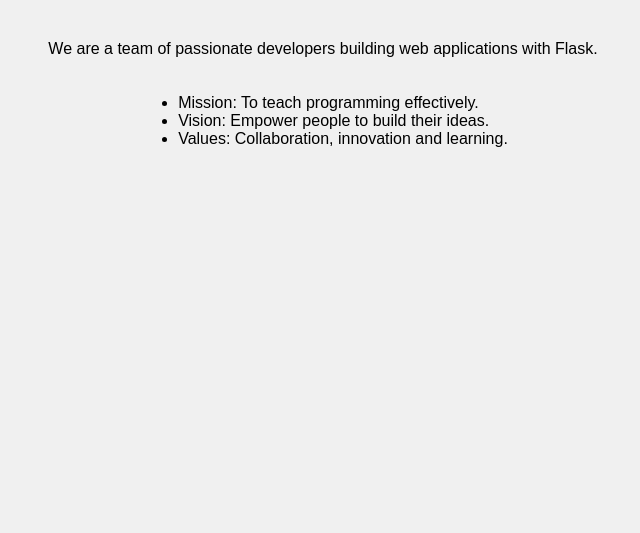
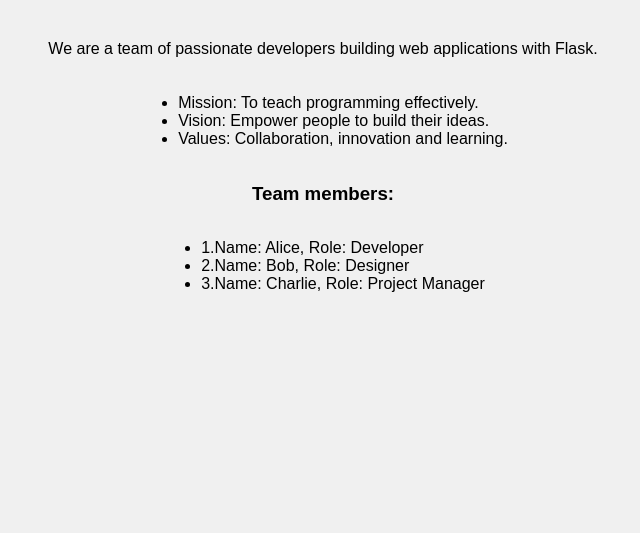
Before and after one commit to Ana0715/module_7_Flask, a Flask app: page /about in a window 1280 px wide. Shown: the part 157-690 px from the top of the page, without its empty margins (317-957 px from the left). Run offline with Flask 2, Linux system fonts and the light colour scheme.

Commit message:
Flask. Урок 9

```diff
--- a/flask_practice1/app/routes.py
+++ b/flask_practice1/app/routes.py
@@ -1,17 +1,32 @@
 from flask import render_template, request, redirect, jsonify, url_for
 from app import app
+from datetime import datetime
 
 @app.route('/')
 def home():
-    return render_template('index.html')
+    current_time = datetime.now()
+    return render_template('index.html', current_time=current_time)
 
 @app.route('/about')
 def about():
-    return render_template('about.html')
+    team_members = [
+        {'name': 'Alice', 'role': 'Developer'},
+        {'name': 'Bob', 'role': 'Designer'},
+        {'name': 'Charlie', 'role': 'Project Manager'}
+    ]
+    return render_template('about.html', team_members=team_members)
 
 @app.route('/contact')
 def contact():
-    return render_template('contact.html')
+    customer_care = {
+        'number': '3-45-89',
+        'address': {
+            'city': 'London',
+            'street':'Carey Street',
+            'building': 666
+        }
+    }
+    return render_template('contact.html', customer_care=customer_care)
 
 @app.route('/submit', methods=['POST', 'GET'])
 def submit():
--- a/flask_practice1/app/templates/about.html
+++ b/flask_practice1/app/templates/about.html
@@ -10,5 +10,11 @@
     <li>Vision: Empower people to build their ideas.</li>
     <li>Values: Collaboration, innovation and learning.</li>
 </ul>
+<h3>Team members:</h3>
+<ul>
+    {% for member in team_members %}
+        <li> {{ loop.index }}.Name: {{ member.name }}, Role: {{ member.role }} </li>
+    {% endfor %}
+</ul>
 
 {% endblock %}
--- a/flask_practice1/app/templates/contact.html
+++ b/flask_practice1/app/templates/contact.html
@@ -24,6 +24,12 @@
             </div>
         </div>
     </form>
+    <p>Customer Care Department:</p>
+    <ul>
+        <li>Number: {{ customer_care.number }}</li>
+        <li>Address: {{ customer_care.address.city }}, {{ customer_care.address.street }} {{ customer_care.address.building }}</li>
+    </ul>
+
 </div>
 
 
--- a/flask_practice1/app/templates/index.html
+++ b/flask_practice1/app/templates/index.html
@@ -5,5 +5,7 @@
 {% block content %}
 <h1><strong>Welcome to My Flask App</strong></h1>
 <p>Explore the website to learn more about us!</p>
-<img src="{{ url_for('static', filename='img/logo.png') }}" alt="Logo">
+<img src="{{ url_for('static', filename='img/logo.png') }}" alt="Logo"><br>
+<p>Current Time: {{ current_time.strftime('%A, %B %d, %Y %H:%M:%S') }}</p>
+
 {% endblock %}
```
